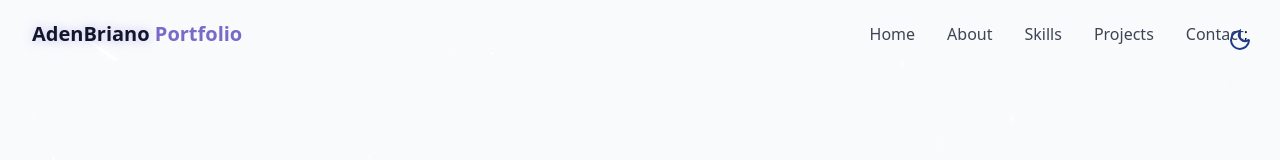
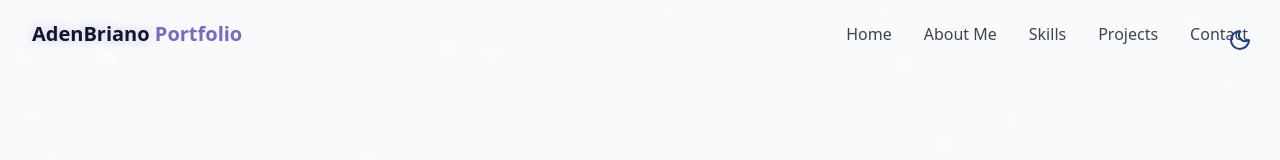
Before and after one commit to BrianoAden/BrianoAden, a React (Vite) app in the folder portfolio/: page / in a window 1280 px wide. Shown: the top 160 px of the page. Built offline with nearby package versions, Linux system fonts and the light colour scheme.

Commit message:
fixed some bugs

```diff
--- a/portfolio/src/components/Navbar.jsx
+++ b/portfolio/src/components/Navbar.jsx
@@ -1,14 +1,14 @@
 import { cn } from "@/lib/utils";
 import { useEffect, useState } from "react";
+import { Menu, X } from "lucide-react";
 
 
 const navItems = [
     {name: "Home", href: "#hero"},
-    {name: "About", href: "#about"},
-    {name: "Skills", href: "@skills"},
+    {name: "About Me", href: "#about"},
+    {name: "Skills", href: "#skills"},
     {name: "Projects", href: "#projects"},
-    {name: "Contact", href: "#contact"},
-];
+    {name: "Contact", href: "#contact"}]
 
 export const Navbar = () => {
       const [isScrolled, setIsScrolled] = useState(false);
@@ -42,16 +42,17 @@ export const Navbar = () => {
                         <a key = {key} href = {item.href} className = "text-foreground/80 hover:text-primary transition-colors duration-300">
                             {item.name}
                         </a>
-                    ))};
+                    ))}
                 </div>
                 {/* Mobile nav */}
 
-                {/* <button
-                onClick={() => setIsMenuOpen((prev) => !prev)}
+                <button
+                onClick={() => setIsMenuOpen(prev => !prev)}
                 className = "md:hidden p-2 text-foreground z-50"
                 aria-label={isMenuOpen ? "Close Menu" : "Open Menu"}
                 >
-                     {isMenuOpen ? <X size={24} /> : <Menu size={24} />}{" "} </button>
+                     {isMenuOpen ? <X size={24} /> : <Menu size={24} />}
+                </button>
                 <div className = {cn("fixed inset-0 bg-background/95 backdrop-blur-md z-40 flex flex-col items-center justify-center",
                 "transition-all duration-300 md:hidden",
                 isMenuOpen ? "opacity-100 pointer-events-auto" : "opacity-0 pointer-events-none"
@@ -69,7 +70,7 @@ export const Navbar = () => {
                             </a>
                         ))};
                     </div>
-                </div> */}
+                </div>
 
             </div>
         </nav>
```
